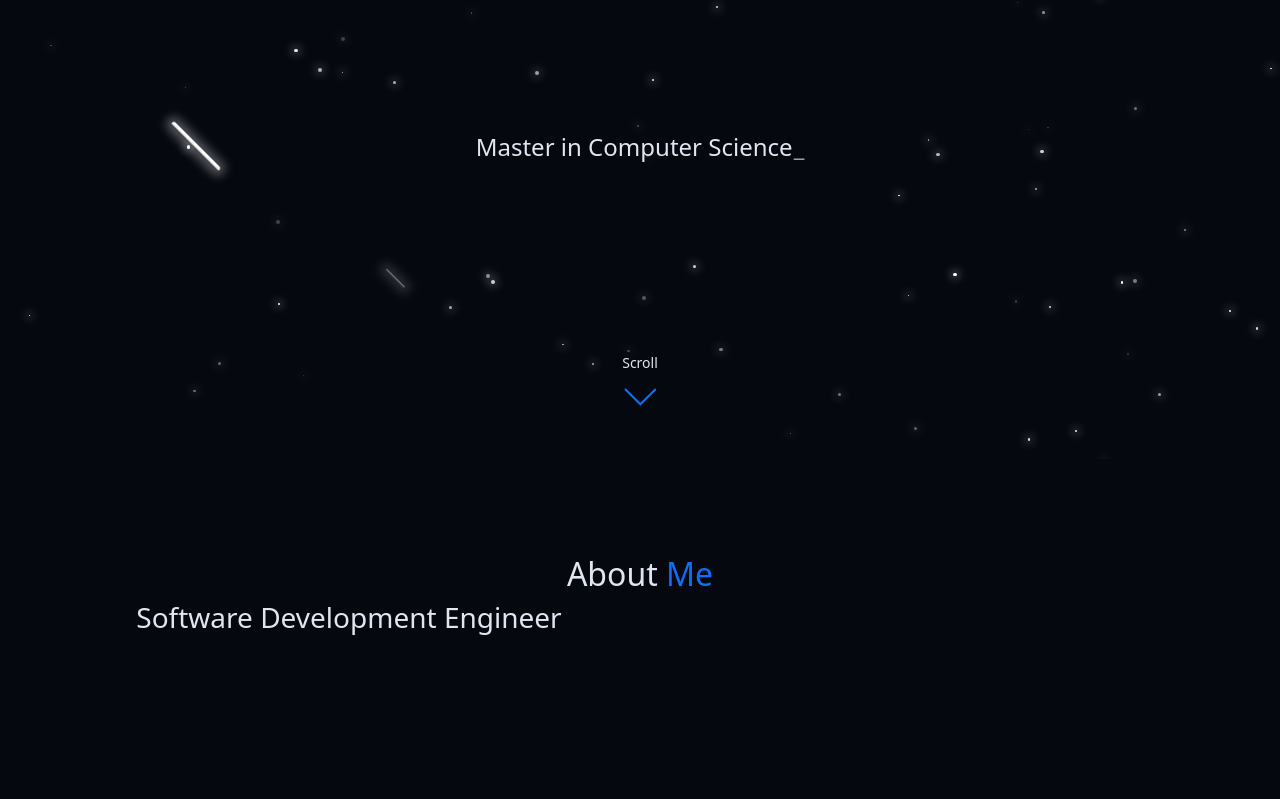
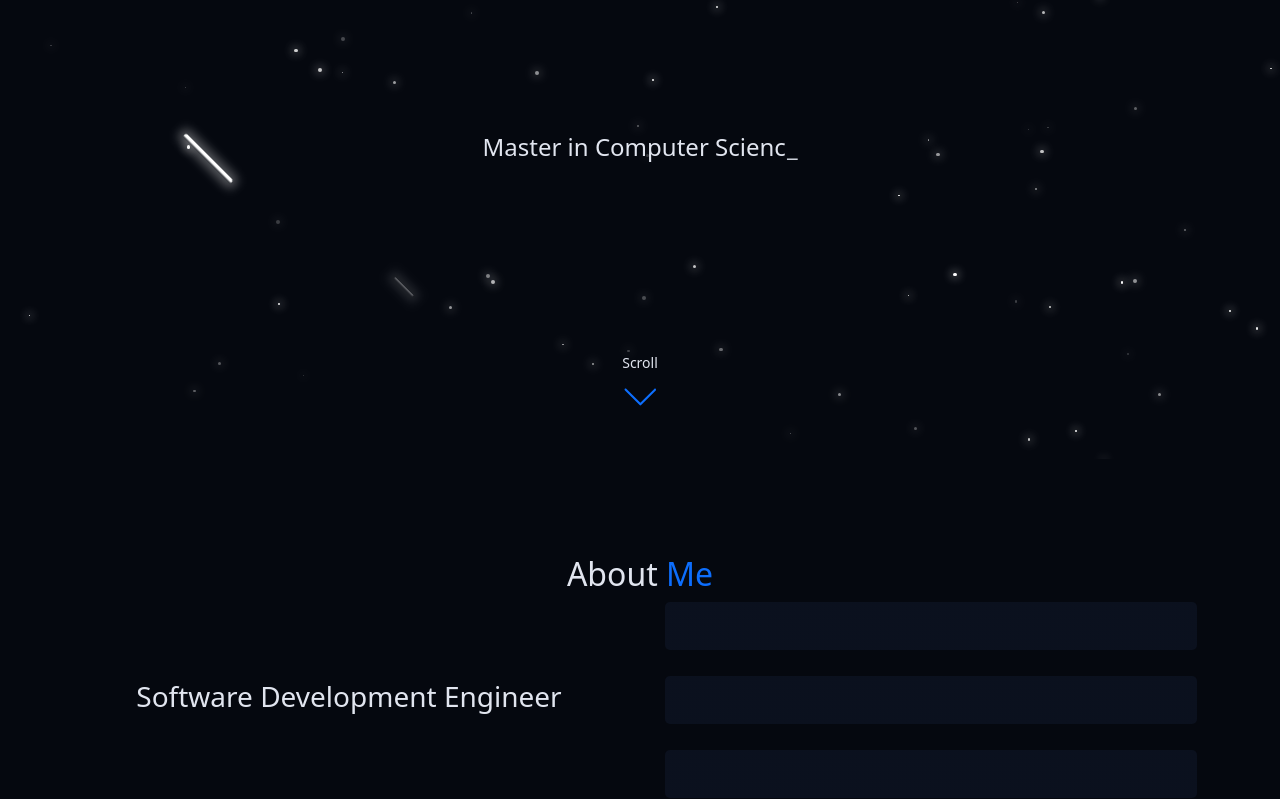
Before and after one commit to denimdatta/denimdatta.github.io, a React (Vite) app: page / in a window 1280 px wide. Shown: the part 341-1140 px from the top of the page. Built offline with nearby package versions, Linux system fonts and the light colour scheme.

Commit message:
Update AboutMe Section

```diff
--- a/src/components/AboutMe.tsx
+++ b/src/components/AboutMe.tsx
@@ -16,6 +16,12 @@ function AboutMe() {
                     </div>
 
                     <div className={CN("grid grid-cols-1 gap-6")}>
+                        <div className={CN("gradient-border p-6 card-hover")}>
+                        </div>
+                        <div className={CN("gradient-border p-6 card-hover")}>
+                        </div>
+                        <div className={CN("gradient-border p-6 card-hover")}>
+                        </div>
                     </div>
                 </div>
             </div>
--- a/src/index.css
+++ b/src/index.css
@@ -7,6 +7,7 @@
     --color-primary: hsl(var(--primary));
     --color-primary-foreground: hsl(var(--primary-foreground));
 
+    --color-card: hsl(var(--card));
     --color-footer: hsla(var(--footer));
 
     --animate-wave-1: wave 2s ease-in-out 0s infinite;
@@ -111,6 +112,7 @@
         --background: 204 65% 72%;
         --foreground: 222 47% 11%;
 
+        --card: 0 0% 100%;
         --footer: 360 95.5% 84.4% / 0.37;
 
         --primary: 250 47% 60%;
@@ -121,6 +123,7 @@
         --background: 222 47% 4%;
         --foreground: 223 31% 91%;
 
+        --card: 222 47% 8%;
         --footer: 360 56.1% 36.5% / 0.37;
 
         --primary: 250 65% 65%;
@@ -140,6 +143,22 @@
     margin-inline: auto;
     padding-inline: 2rem;
 
+}
+
+@utility text-glow {
+    @apply relative;
+    text-shadow: 0 0 10px rgba(100, 175, 250, 0.5);
+}
+
+@utility card-hover {
+    @apply transition-transform duration-300 hover:scale-[1.02] hover:shadow-lg;
+}
+
+@utility gradient-border {
+    @apply relative rounded-md;
+    background: linear-gradient(to right, hsl(var(--card)), hsl(var(--card)));
+    background-clip: padding-box;
+    border: 1px solid transparent;
 }
 
 @utility star {
```
